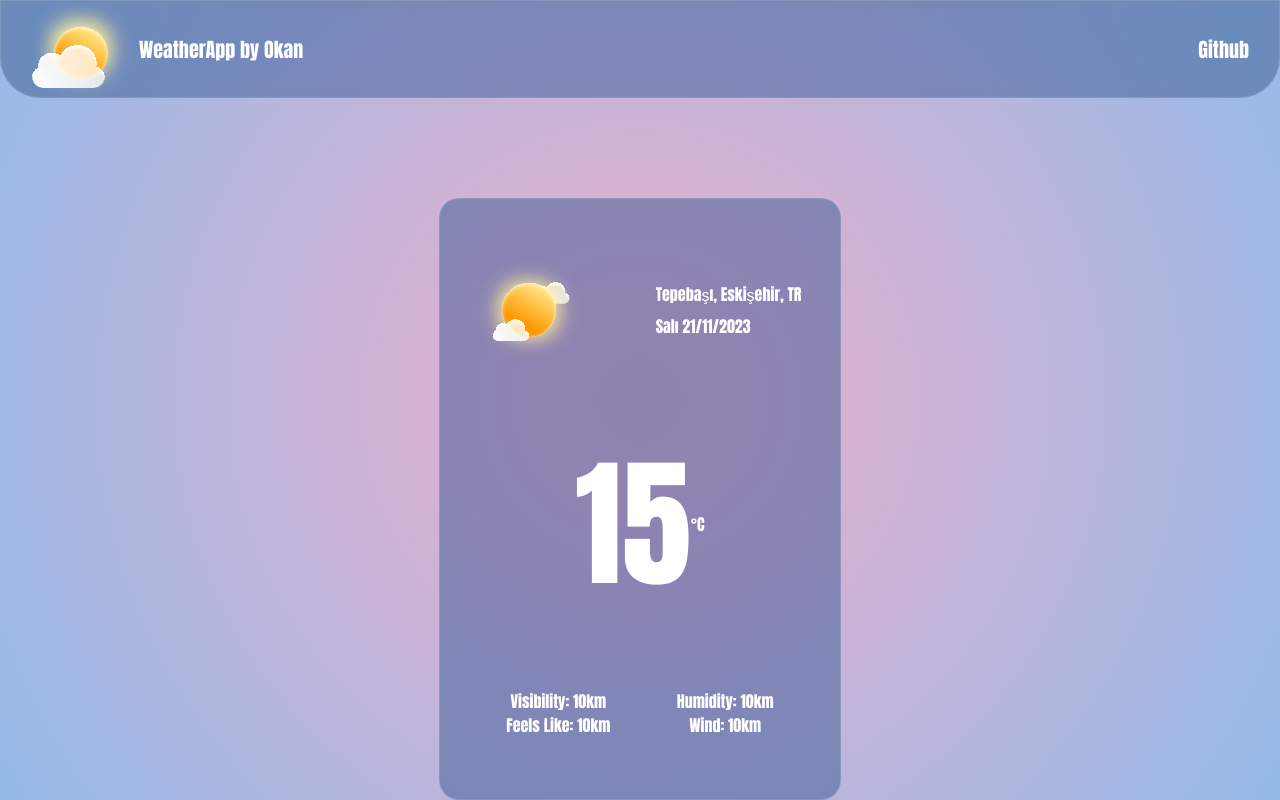
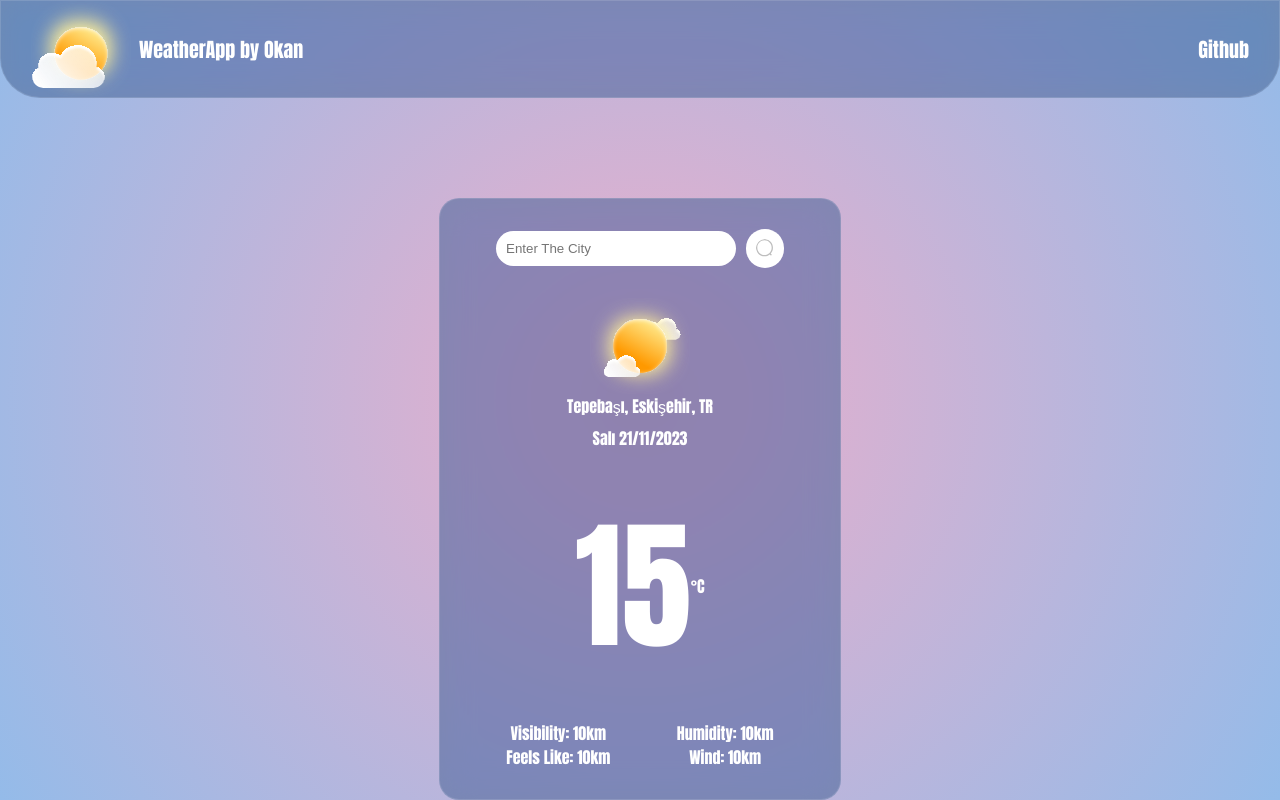
Before and after one commit to okantas/WeatherApp, a React (Create React App) app: page / in a window 1280 px wide. Built offline with nearby package versions, Linux system fonts and the light colour scheme.

Commit message:
searc bar is added

```diff
--- a/src/components/WeatherCard/WeatherCard.css
+++ b/src/components/WeatherCard/WeatherCard.css
@@ -9,17 +9,41 @@
   justify-content: center;
   width: 400px;
   height: 600px;
-  gap: 60px;
+  gap: 30px;
   margin-top: 100px;
   font-family: Impact, Haettenschweiler, "Arial Narrow Bold", sans-serif;
 }
+.search-section {
+  display: flex;
+  justify-content: center;
+  align-items: center;
+  gap: 10px;
+}
+.input {
+  width: 220px;
+  padding: 10px;
+  border: none;
+  border-radius: 20px;
+}
+.search-image {
+  background-color: white;
+  width: 18px;
+  padding: 10px;
+  border-radius: 40px;
+  cursor: pointer;
+  transition: 0.2s ease-in-out;
+}
+.search-image:hover {
+  background-color: rgb(238, 174, 202);
+}
 .first-line {
   display: flex;
+  flex-direction: column;
   justify-content: space-around;
   align-items: center;
 }
 .location-and-date {
-  text-align: left;
+  text-align: center;
   display: flex;
   flex-direction: column;
   gap: 8px;
--- a/src/components/WeatherCard/WeatherCard.js
+++ b/src/components/WeatherCard/WeatherCard.js
@@ -1,11 +1,17 @@
 import React, { Component } from "react";
 import SunSVG from "../images/sun.svg";
+import SearchSVG from "../images/search.svg";
 import "./WeatherCard.css";
 export default class WeatherCard extends Component {
   render() {
     return (
       <container className="card-container">
         <div className="card">
+          <div className="search-section">
+            <input className="input" type="text" placeholder="Enter The City" />
+            <img className="search-image" src={SearchSVG} alt="search" />
+          </div>
+
           <div className="first-line">
             <img className="sun-image" src={SunSVG} alt="sun" />
             <div className="location-and-date">
```
Also changed, not shown: src/components/images/search.svg (added).
